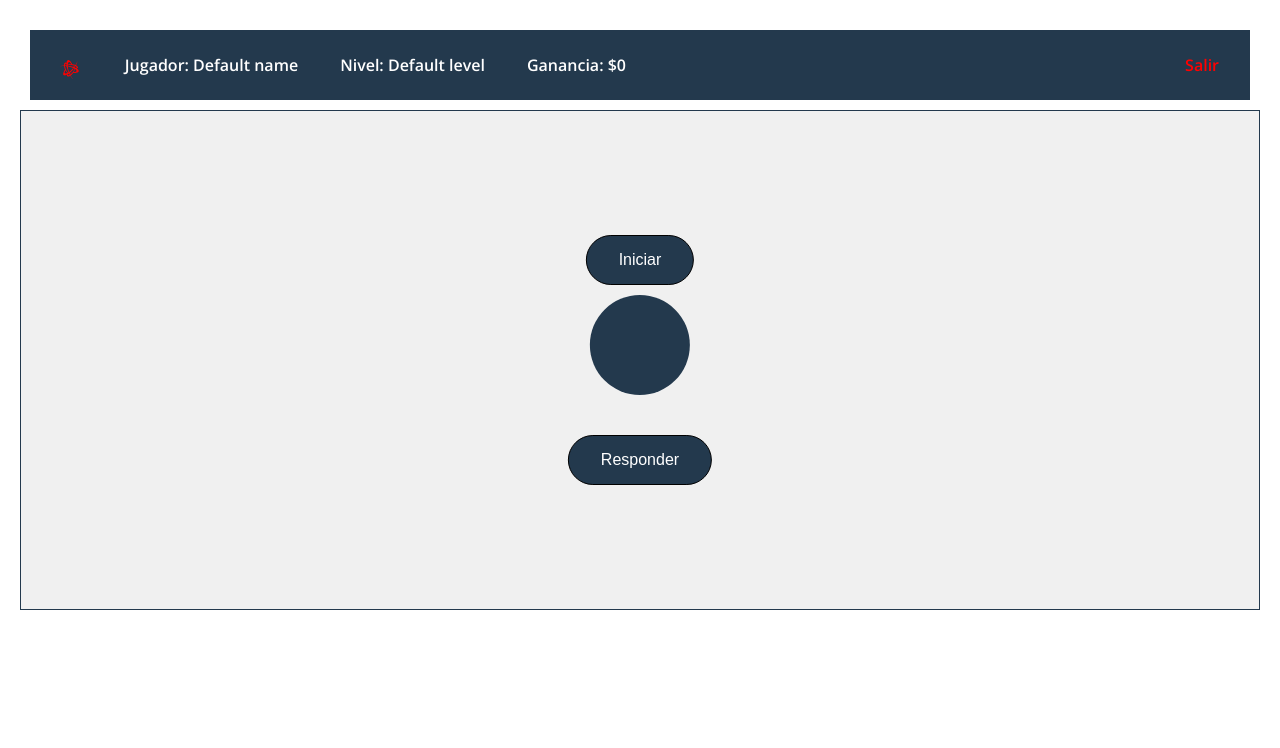
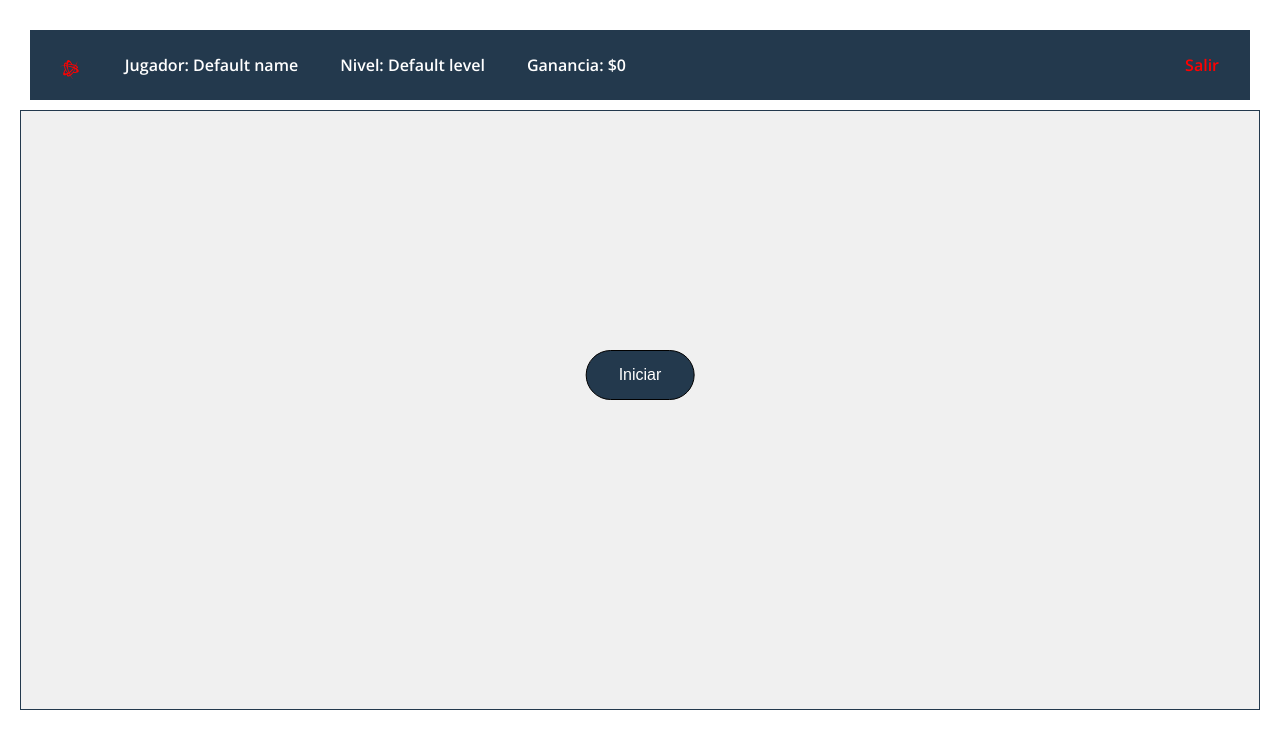
Before and after one commit to EdisonCardona1/taller_pdp, a React (Create React App) app: page /juego in a window 1280 px wide. Shown: the top 748 px of the page. Built offline with nearby package versions, Linux system fonts and the light colour scheme; no server answers.

Commit message:
Se modifica juego.js para que oculte y muestre las opciones segun se necesiten

```diff
--- a/src/components/Juego.js
+++ b/src/components/Juego.js
@@ -43,6 +43,8 @@ const Juego = () => {
 
     const iniciar = () => {
         document.getElementById("iniciar").style.visibility = "hidden";
+        document.getElementById("Temporizador1").style.display = "inline";
+        document.getElementById("Responder").style.display = "inline";
 
         let n = 29;
         temporizador1 = setInterval(() => {
@@ -88,8 +90,12 @@ const Juego = () => {
             posiciones.splice(posicion_aleatoria, 1);
         }
 
-        for (let i in respuestas_reordenadas){
-            txt_respuestas += '<input type="radio" id=' + i + '" name="rdGroupResp" value ='+ i + '><label>'+ respuestas_reordenadas[i]+'</label>'
+        let k=0
+        for (k in respuestas_reordenadas){
+            txt_respuestas += '<input type="radio" id=' + k + '" name="rdGroupResp" value ='+ k + '><label>'+ respuestas_reordenadas[k]+'</label>'
+            if(k===1){
+                txt_respuestas += '<br>'
+            }
         }
 
         document.getElementById("Preguntas").innerHTML = preguntas[indiceAleatorio]
@@ -142,13 +148,15 @@ const Juego = () => {
                 <center>
                     <button className="button" id="iniciar" onClick={iniciar}>Iniciar</button>
                     <div></div>
-                    <div className="temporizador" id="Temporizador1"></div>
+                    <div><p className="temporizador" id="Temporizador1" Style="display:none"></p></div>
                 </center>
-                <div id="Preguntas"></div>
-                <div id="Respuestas"></div>
+                <div className="preguntas" id="Preguntas"></div>
+                <div className="cards">
+                    <div className="respuestas" id="Respuestas"></div>
+                </div>
                 <div id="btnRespuesta"></div>
                 <center>
-                    <button className="button" id="Responder" onClick={comprobar}>Responder</button>
+                    <button className="button" id="Responder" onClick={comprobar} Style="display:none">Responder</button>
                 </center>
             </div>
         </div>
--- a/src/styles/juego.css
+++ b/src/styles/juego.css
@@ -1,5 +1,5 @@
 .container {
-    height: 500px;
+    height: 600px;
     position: relative;
     border: 1px solid #23394d;
     background: rgb(240, 240, 240);
@@ -47,3 +47,13 @@
     font-size: 72px;
     font-family: sans-serif;
 }
+
+.preguntas{
+    font-size: 44px;
+    font-family: sans-serif;
+}
+
+.respuestas{
+    font-size: 24px;
+    font-family: sans-serif;
+}
```
